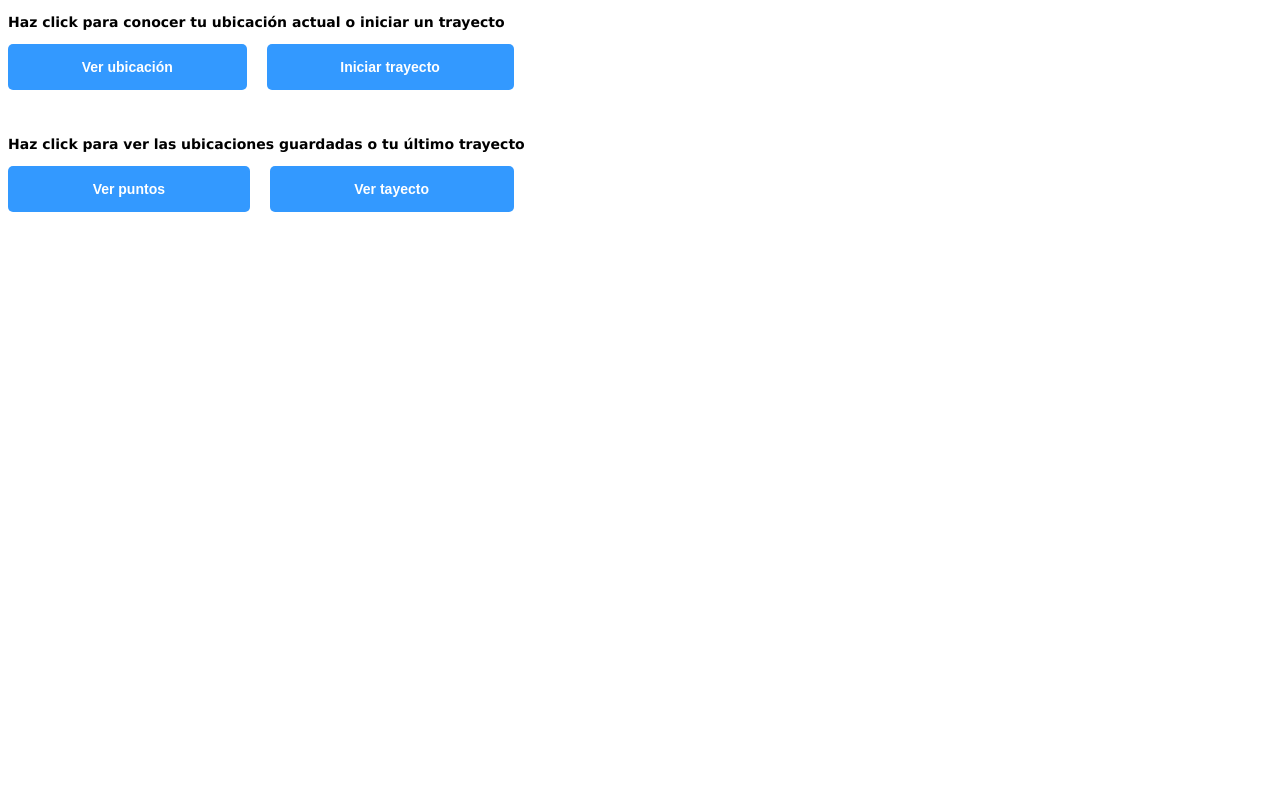
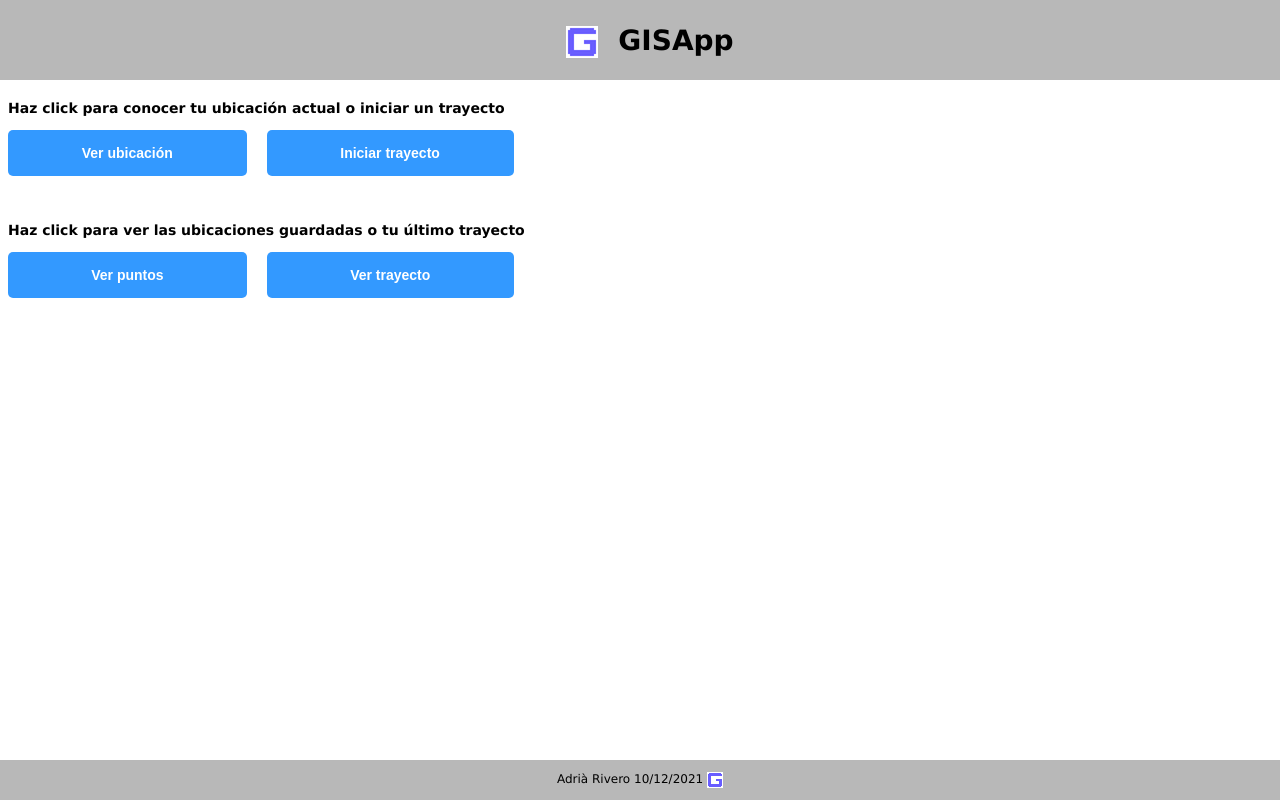
Before and after one commit to thisiszeshak/GIS-JS-app, a PHP site: page / in a window 1280 px wide. Run offline with PHP 8.4, Linux system fonts and the light colour scheme.

Commit message:
Mejoras css

```diff
--- a/com/clsListaPuntos.js
+++ b/com/clsListaPuntos.js
@@ -1,10 +1,11 @@
 class clsListaPuntos{
-    constructor(){
+    constructor(id){
+        this.id = id;
         this.listaPuntos = [];
+        console.log("lista de puntos creada: " + this.id)
     }
     guardarPunto(lista){
         var punto = new clsPunto(10, 7);
-        this.listaPuntos.push(punto);
-
+        lista.push(punto);
     }
 }
--- a/com/clsPunto.js
+++ b/com/clsPunto.js
@@ -3,5 +3,6 @@
         this.pid = id;
         this.px = x;
         this.py = y;
+        console.log("Punto creado");
     }
 }
--- a/css/main.css
+++ b/css/main.css
@@ -13,6 +13,15 @@
     margin-right: 60%;
 }
 
+.vertical_middle{
+    vertical-align: middle;
+}
+
+.lateral_padding{
+    padding-right: 20px;
+    padding-left: 20px;
+}
+
 .boton{
     background-color:rgb(51, 153, 255);
     border: none;
@@ -25,6 +34,7 @@
     font-size: 14px;
     color:  white;
     border-radius: 5px;
+    transition: 500ms;
 }
 
 body{
@@ -33,6 +43,35 @@
     font-size: 14px;
 }
 
-#boton:hover{
-    opacity: 0,7;
+#footer{
+    font-size: 12px;
+    font-weight: 100;
+    position: fixed;
+    text-align: center;
+    left: 0;
+    bottom: 0;
+    width: 100%;
+    height: 40px;
+    background: rgb(184, 184, 184);
 }
+
+#header{
+    position: fixed;
+    padding-top: 5px;
+    padding-bottom: 15px;
+    text-align: center;
+    left: 0;
+    top: 0;
+    width: 100%;
+    height: 60px;
+    background: rgb(184, 184, 184);
+}
+
+#content{
+    margin-top: 100px;
+}
+
+.boton:hover{
+    opacity: 0.8;
+    font-size: 16px;
+}
--- a/index.html
+++ b/index.html
@@ -3,10 +3,15 @@
 
 <head>
   <link rel="stylesheet" href="css/main.css">
+  <link rel="icon" type="image/png" href="favicon/icon.png" sizes="16x16">
 </head>
 
 <body>
+  <div id="header">
+    <h1 class="vertical_middle lateral_padding"><img class="vertical_middle lateral_padding" src="favicon/icon2.png">GISApp</h1>
+  </div>
 
+  <div id="content">
     <p>Haz click para conocer tu ubicación actual o iniciar un trayecto</p>
     <div class="align_buttons">
       <button id="boton_ubicacion" class="boton" onclick="guardarPuntoIndividual()">Ver ubicación</button>
@@ -16,15 +21,23 @@
     <p>Haz click para ver las ubicaciones guardadas o tu último trayecto</p>
     <div class="align_buttons">
       <button id="boton_ver_puntos" class="boton">Ver puntos</button>
-    <button id="boton_ver_trayecto" class="boton">Ver tayecto</button>
+      <button id="boton_ver_trayecto" class="boton">Ver trayecto</button>
     </div>
+    <br><br>
     <div id="myDiv">
       <p id="demo"></p>
     </div>
 
-  <script src="com/gisApp.js"></script>
+  </div>
+
+  <div id="footer">
+    <p>Adrià Rivero 10/12/2021 <img class="vertical_middle" src="favicon/icon.png"></p>
+  </div>
   <script src="com/clsPunto.js"></script>
   <script src="com/clsListaPuntos.js"></script>
+  <script src="com/clsAjax.js"></script>
+  <script src="js/gisApp.js"></script>
+
 </body>
 
 </html>
--- a/com/gisApp.js
+++ b/js/gisApp.js
@@ -1,6 +1,6 @@
 var x = document.getElementById("demo");
-//var listaPuntosIndividuales = new clsListaPuntos();
-//var listaPuntosTrayecto = new clsListaPuntos();
+var listaPuntosIndividuales = new clsListaPuntos(1);
+var listaPuntosTrayecto = new clsListaPuntos(2);
 
 
 ////////////////////////////////////////////////////////////////////
```
Also changed, not shown: com/clsAjax.js (added, +60 -0 lines), favicon/icon.png (added), favicon/icon2.png (added). Lines whose indentation alone changed are shown as unchanged.
